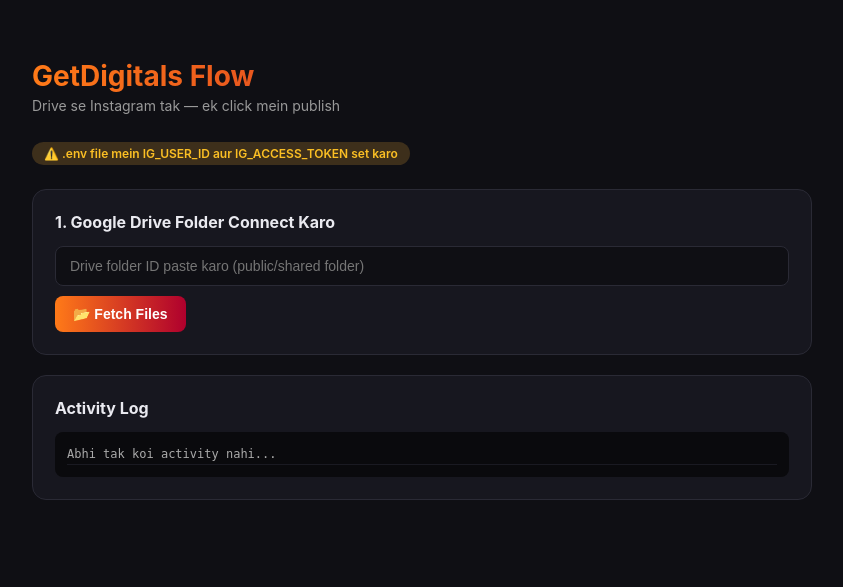
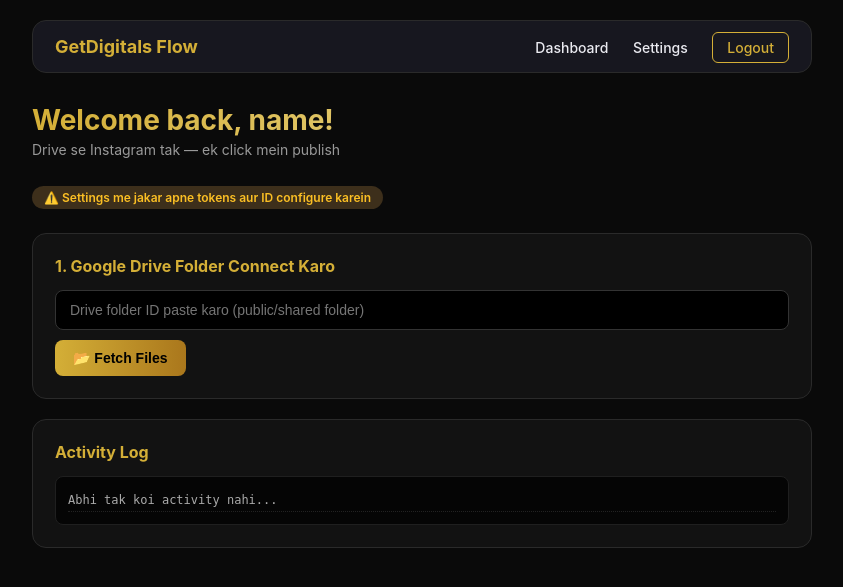
Before and after one commit to GetDigitals/GetDigitals-Flow, a Flask app: page / in a window 1280 px wide. Shown: the top 587 px of the page, without its empty margins (218-1061 px from the left). Run offline with Flask 3, Linux system fonts and the light colour scheme; the visitor is signed in with stand-in values (Sample User, id 1).

Commit message:
Update index.html

```diff
--- a/templates/index.html
+++ b/templates/index.html
@@ -2,25 +2,60 @@
 <html lang="en">
 <head>
 <meta charset="UTF-8">
-<title>GetDigitals Flow — Demo</title>
+<title>GetDigitals Flow — Dashboard</title>
 <style>
   * { box-sizing: border-box; }
   body {
     font-family: -apple-system, Segoe UI, Roboto, sans-serif;
-    background: #0f0f14;
+    background: #0a0a0a; /* Deep luxury black */
     color: #eaeaf0;
     margin: 0;
-    padding: 40px 20px;
+    padding: 20px;
   }
   .wrap { max-width: 780px; margin: 0 auto; }
+
+  /* Navigation Bar */
+  .nav-bar {
+    display: flex;
+    justify-content: space-between;
+    align-items: center;
+    background: #17171f;
+    padding: 15px 22px;
+    border-radius: 14px;
+    margin-bottom: 30px;
+    border: 1px solid #2a2a2a;
+  }
+  .nav-brand {
+    font-size: 18px;
+    font-weight: bold;
+    color: #d4af37; /* Premium Gold */
+    text-decoration: none;
+  }
+  .nav-links a {
+    color: #eaeaf0;
+    text-decoration: none;
+    margin-left: 20px;
+    font-weight: 500;
+    font-size: 14px;
+    transition: color 0.3s;
+  }
+  .nav-links a:hover { color: #d4af37; }
+  .nav-links .btn-outline {
+    border: 1px solid #d4af37;
+    padding: 6px 14px;
+    border-radius: 6px;
+    color: #d4af37;
+  }
+
   h1 {
-    background: linear-gradient(90deg, #ff7a18, #af002d);
+    background: linear-gradient(90deg, #d4af37, #f3e5ab); /* Gold gradient */
     -webkit-background-clip: text;
     -webkit-text-fill-color: transparent;
     font-size: 28px;
     margin-bottom: 4px;
   }
   .subtitle { color: #999; margin-bottom: 28px; font-size: 14px; }
+
   .status {
     display: inline-block;
     padding: 4px 12px;
@@ -31,39 +66,42 @@
   }
   .status.ok { background: #1b3d2f; color: #4ade80; }
   .status.warn { background: #3d2f1b; color: #fbbf24; }
+
   .card {
-    background: #17171f;
-    border: 1px solid #2a2a35;
+    background: #121212;
+    border: 1px solid #2a2a2a;
     border-radius: 14px;
     padding: 22px;
     margin-bottom: 20px;
   }
-  .card h2 { margin: 0 0 14px; font-size: 16px; }
+  .card h2 { margin: 0 0 14px; font-size: 16px; color: #d4af37; }
+
   input[type=text] {
     width: 100%;
     padding: 11px 14px;
-    background: #0f0f14;
-    border: 1px solid #2a2a35;
+    background: #000000;
+    border: 1px solid #333;
     border-radius: 8px;
     color: #eaeaf0;
     font-size: 14px;
     margin-bottom: 10px;
   }
+  input[type=text]:focus { outline: none; border-color: #d4af37; }
+
   button {
-    background: linear-gradient(90deg, #ff7a18, #af002d);
-    color: white;
+    background: linear-gradient(90deg, #d4af37, #aa771c);
+    color: #000;
     border: none;
     padding: 10px 18px;
     border-radius: 8px;
-    font-weight: 600;
+    font-weight: 700;
     font-size: 14px;
     cursor: pointer;
+    transition: opacity 0.2s;
   }
+  button:hover { opacity: 0.9; }
   button:disabled { opacity: 0.5; cursor: not-allowed; }
-  button.secondary {
-    background: #23232f;
-    color: #eaeaf0;
-  }
+
   .files-grid {
     display: grid;
     grid-template-columns: repeat(auto-fill, minmax(140px, 1fr));
@@ -71,8 +109,8 @@
     margin-top: 16px;
   }
   .file-card {
-    background: #0f0f14;
-    border: 1px solid #2a2a35;
+    background: #0a0a0a;
+    border: 1px solid #2a2a2a;
     border-radius: 10px;
     padding: 10px;
     text-align: center;
@@ -80,27 +118,52 @@
   .file-card img { width: 100%; height: 90px; object-fit: cover; border-radius: 6px; background: #23232f; }
   .file-card .name { font-size: 11px; color: #999; margin: 6px 0; word-break: break-word; }
   .file-card button { width: 100%; font-size: 12px; padding: 7px; }
+
   .log-box {
-    background: #0a0a0d;
+    background: #050505;
     border-radius: 8px;
     padding: 12px;
     font-family: monospace;
     font-size: 12px;
     max-height: 240px;
     overflow-y: auto;
+    border: 1px solid #1f1f1f;
   }
-  .log-box div { padding: 3px 0; border-bottom: 1px solid #1a1a22; color: #aaa; }
+  .log-box div { padding: 4px 0; border-bottom: 1px dotted #222; color: #aaa; }
+
+  .welcome-box {
+    text-align: center;
+    padding: 40px 20px;
+  }
 </style>
 </head>
 <body>
 <div class="wrap">
-  <h1>GetDigitals Flow</h1>
+
+  <!-- Navigation Menu -->
+  <div class="nav-bar">
+    <a href="/" class="nav-brand">GetDigitals Flow</a>
+    <div class="nav-links">
+      {% if current_user.is_authenticated %}
+        <a href="/">Dashboard</a>
+        <a href="/settings">Settings</a>
+        <a href="/logout" class="btn-outline">Logout</a>
+      {% else %}
+        <a href="/login">Login</a>
+        <a href="/signup" class="btn-outline">Sign Up</a>
+      {% endif %}
+    </div>
+  </div>
+
+  {% if current_user.is_authenticated %}
+    <!-- Dashboard Content (Logged In) -->
+    <h1>Welcome back, {{ current_user.email.split('@')[0] }}!</h1>
     <div class="subtitle">Drive se Instagram tak — ek click mein publish</div>
 
     {% if configured %}
       <span class="status ok">✅ Instagram connected (ID: {{ ig_user_id }})</span>
     {% else %}
-    <span class="status warn">⚠️ .env file mein IG_USER_ID aur IG_ACCESS_TOKEN set karo</span>
+      <span class="status warn">⚠️ Settings me jakar apne tokens aur ID configure karein</span>
     {% endif %}
 
     <div class="card">
@@ -125,9 +188,22 @@
         {% endfor %}
       </div>
     </div>
+
+  {% else %}
+    <!-- Welcome Screen (Logged Out) -->
+    <div class="card welcome-box">
+      <h1>Automate Your Content Flow</h1>
+      <p style="color: #999; margin-bottom: 30px;">Seamlessly connect Google Drive to your Social Media.</p>
+      <a href="/login"><button style="margin-right: 10px;">Login Here</button></a>
+      <a href="/signup"><button style="background: transparent; border: 1px solid #d4af37; color: #d4af37;">Create Account</button></a>
+    </div>
+  {% endif %}
+
 </div>
 
 <script>
+// Scripts sirf tabhi chale jab user logged in ho
+{% if current_user.is_authenticated %}
   async function fetchFiles() {
     const folderId = document.getElementById('folderId').value.trim();
     if (!folderId) { alert('Folder ID daalo pehle'); return; }
@@ -188,6 +264,7 @@ async function refreshLog() {
   }
 
   setInterval(refreshLog, 5000);
+{% endif %}
 </script>
 </body>
 </html>
```
Lines whose indentation alone changed are shown as unchanged.
